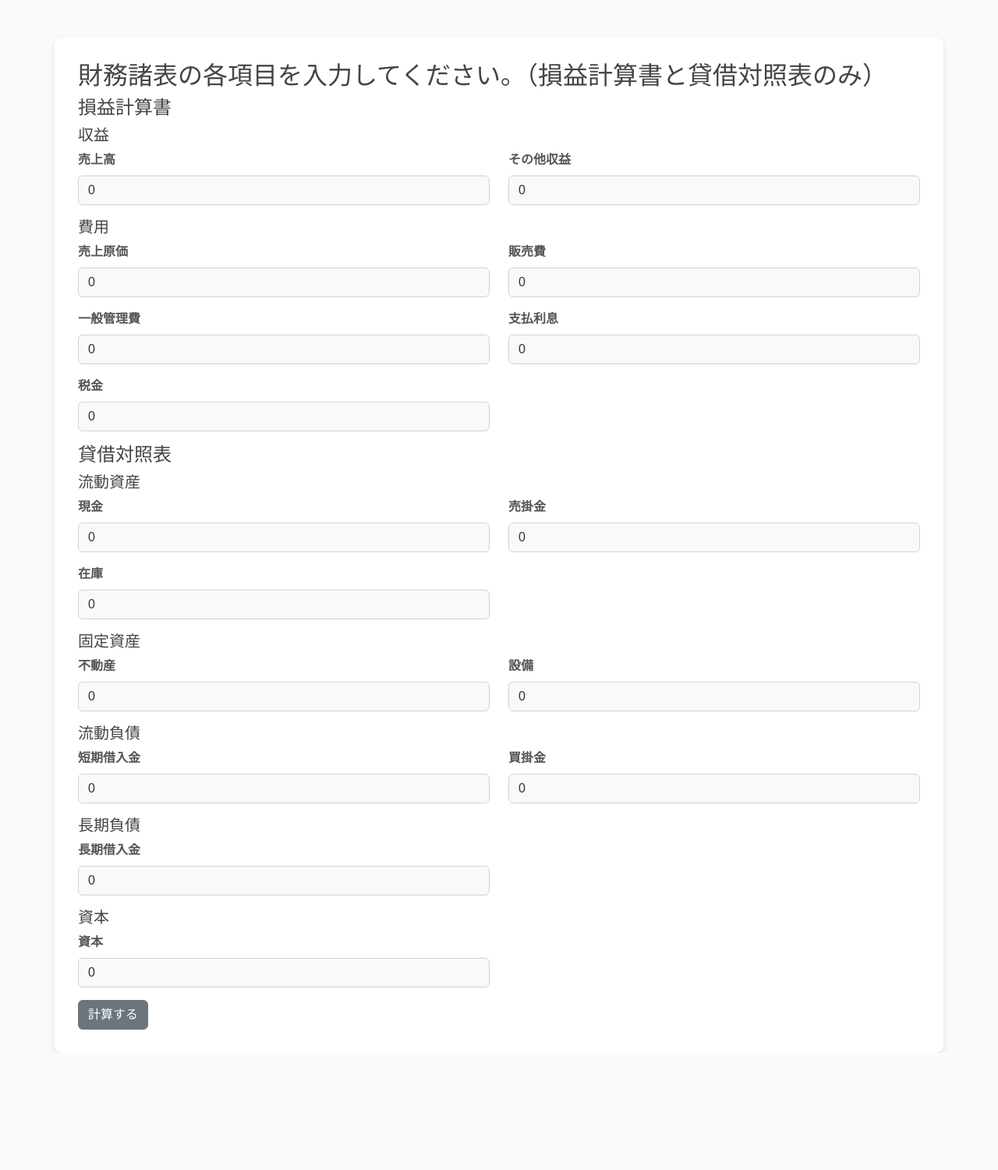
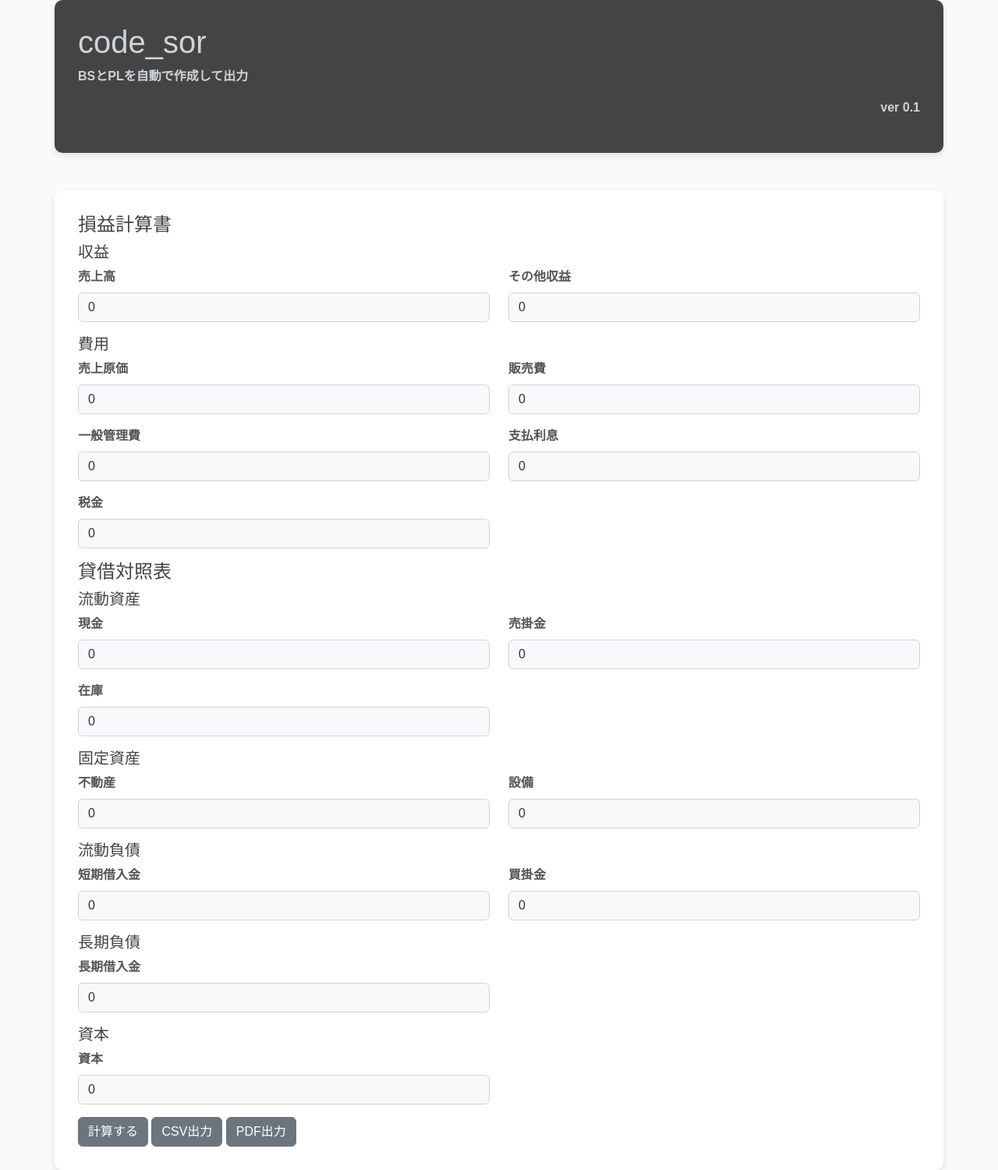
Before and after one commit to o-i-ocha/s-or, a Flask app: page / in a window 1280 px wide. Shown: the whole page at 78% size. Before the commit the page ends 1350 px from the top, so only its background shows below. Run offline with Flask 3, Linux system fonts and the light colour scheme.

Commit message:
UIの一部を変更して、データが表で正しく出力されるように修正しました

```diff
--- a/app.py
+++ b/app.py
@@ -1,4 +1,8 @@
-from flask import Flask, render_template, request
+import csv
+import io
+from flask import Flask, render_template, request, send_file
+from reportlab.lib.pagesizes import letter
+from reportlab.pdfgen import canvas
 
 app = Flask(__name__)
 
@@ -83,5 +87,89 @@ def index():
     # GETリクエスト時には空のフォームを表示
     return render_template('index.html', profit_or_loss=profit_or_loss)
 
+# CSV出力処理
+def download_csv(sales, other_revenue, cost_of_sales, selling_expenses, admin_expenses, interest_expense, tax_expense, asset, liability, equity):
+    profit_or_loss = (sales + other_revenue) - (cost_of_sales + selling_expenses + admin_expenses + interest_expense + tax_expense)
+    total_assets = sum(asset.values())
+    total_liabilities = sum(liability.values())
+    total_liabilities_and_equity = total_liabilities + equity
+
+    # CSV出力
+    output = io.StringIO()
+    writer = csv.writer(output)
+    writer.writerow(["損益計算書"])
+    writer.writerow(["売上高", sales])
+    writer.writerow(["その他収益", other_revenue])
+    writer.writerow(["売上原価", cost_of_sales])
+    writer.writerow(["販売費", selling_expenses])
+    writer.writerow(["一般管理費", admin_expenses])
+    writer.writerow(["支払利息", interest_expense])
+    writer.writerow(["税金", tax_expense])
+    writer.writerow(["損益", profit_or_loss])
+
+    writer.writerow([])
+    writer.writerow(["貸借対照表"])
+    writer.writerow(["現金", asset['現金']])
+    writer.writerow(["売掛金", asset['売掛金']])
+    writer.writerow(["在庫", asset['在庫']])
+    writer.writerow(["不動産", asset['不動産']])
+    writer.writerow(["設備", asset['設備']])
+    writer.writerow(["総資産", total_assets])
+
+    writer.writerow(["短期借入金", liability['短期借入金']])
+    writer.writerow(["買掛金", liability['買掛金']])
+    writer.writerow(["長期借入金", liability['長期借入金']])
+    writer.writerow(["総負債", total_liabilities])
+
+    writer.writerow(["資本", equity])
+    writer.writerow(["負債・資本の合計", total_liabilities_and_equity])
+
+    output.seek(0)
+    return send_file(output, as_attachment=True, download_name="financial_statement.csv", mimetype="text/csv")
+
+
+# PDF出力処理
+def download_pdf(sales, other_revenue, cost_of_sales, selling_expenses, admin_expenses, interest_expense, tax_expense, asset, liability, equity):
+    buffer = io.BytesIO()
+    c = canvas.Canvas(buffer, pagesize=letter)
+    c.drawString(100, 750, f"損益計算書")
+    c.drawString(100, 730, f"売上高: ¥{sales}")
+    c.drawString(100, 710, f"その他収益: ¥{other_revenue}")
+    c.drawString(100, 690, f"売上原価: ¥{cost_of_sales}")
+    c.drawString(100, 670, f"販売費: ¥{selling_expenses}")
+    c.drawString(100, 650, f"一般管理費: ¥{admin_expenses}")
+    c.drawString(100, 630, f"支払利息: ¥{interest_expense}")
+    c.drawString(100, 610, f"税金: ¥{tax_expense}")
+    c.drawString(100, 590, f"損益: ¥{sales + other_revenue - (cost_of_sales + selling_expenses + admin_expenses + interest_expense + tax_expense)}")
+
+    # 空行を追加
+    c.drawString(100, 570, "")
+    c.drawString(100, 550, "貸借対照表")
+
+    # 資産の項目
+    c.drawString(100, 530, f"現金: ¥{asset['現金']}")
+    c.drawString(100, 510, f"売掛金: ¥{asset['売掛金']}")
+    c.drawString(100, 490, f"在庫: ¥{asset['在庫']}")
+    c.drawString(100, 470, f"不動産: ¥{asset['不動産']}")
+    c.drawString(100, 450, f"設備: ¥{asset['設備']}")
+    c.drawString(100, 430, f"総資産: ¥{sum(asset.values())}")
+
+    # 負債の項目
+    c.drawString(100, 410, f"短期借入金: ¥{liability['短期借入金']}")
+    c.drawString(100, 390, f"買掛金: ¥{liability['買掛金']}")
+    c.drawString(100, 370, f"長期借入金: ¥{liability['長期借入金']}")
+    c.drawString(100, 350, f"総負債: ¥{sum(liability.values())}")
+
+    # 資本の項目
+    c.drawString(100, 330, f"資本: ¥{equity}")
+    c.drawString(100, 310, f"負債・資本の合計: ¥{sum(liability.values()) + equity}")
+
+    c.showPage()
+    c.save()
+
+    buffer.seek(0)
+    return send_file(buffer, as_attachment=True, download_name="financial_statement.pdf", mimetype="application/pdf")
+
+
 if __name__ == '__main__':
     app.run(debug=True)
--- a/templates/index.html
+++ b/templates/index.html
@@ -101,6 +101,18 @@
             color: #495057; /* ダークグレー */
         }
 
+        /* 追加編集 */
+        .top-bar {
+            background-color: #444444;
+            color: #ced4da;
+            font-weight: bold;
+        }
+
+        #ver {
+            text-align: right;
+            /* padding: 0.1em; */
+        }
+
         /* レスポンシブデザイン */
         @media (max-width: 768px) {
             .container {
@@ -110,9 +122,14 @@
     </style>
 </head>
 <body>
+    <div class="container m5-5 top-bar">
+        <h1>code_sor</h1>
+        <p>BSとPLを自動で作成して出力</p>
+        <p id="ver">ver 0.1</p>
+    </div>
     <div class="container mt-5">
-        <h2>財務諸表の各項目を入力してください。（損益計算書と貸借対照表のみ）</h2>
-        <form method="POST">
+        <!-- <h2>財務諸表の各項目を入力してください。（損益計算書と貸借対照表のみ）</h2> -->
+        <form method="POST" action="/">
             <h4>損益計算書</h4>
             <h5>収益</h5>
             <div class="row mb-3">
@@ -208,6 +225,8 @@
                 </div>
             </div>
             <button type="submit" class="btn btn-primary">計算する</button>
+            <button type="submit" name="action" value="csv" class="btn btn-secondary">CSV出力</button>
+            <button type="submit" name="action" value="pdf" class="btn btn-secondary">PDF出力</button>
         </form>
 
         {% if profit_or_loss is not none %}
@@ -234,22 +253,27 @@
                     <tr>
                         <td>現金</td>
                         <td>¥{{ asset['現金'] }}</td>
+                        <!-- <td>¥{{ asset.get('現金', 0) }}</td> -->
                     </tr>
                     <tr>
                         <td>売掛金</td>
                         <td>¥{{ asset['売掛金'] }}</td>
+                        <!-- <td>¥{{ asset.get('売掛金', 0) }}</td> -->
                     </tr>
                     <tr>
                         <td>在庫</td>
                         <td>¥{{ asset['在庫'] }}</td>
+                        <!-- <td>¥{{ asset.get('在庫', 0) }}</td> -->
                     </tr>
                     <tr>
                         <td>不動産</td>
                         <td>¥{{ asset['不動産'] }}</td>
+                        <!-- <td>¥{{ asset.get('不動産', 0) }}</td> -->
                     </tr>
                     <tr>
                         <td>設備</td>
                         <td>¥{{ asset['設備'] }}</td>
+                        <!-- <td>¥{{ asset.get('設備', 0) }}</td> -->
                     </tr>
                     <tr class="table-info">
                         <td>総資産</td>
```
